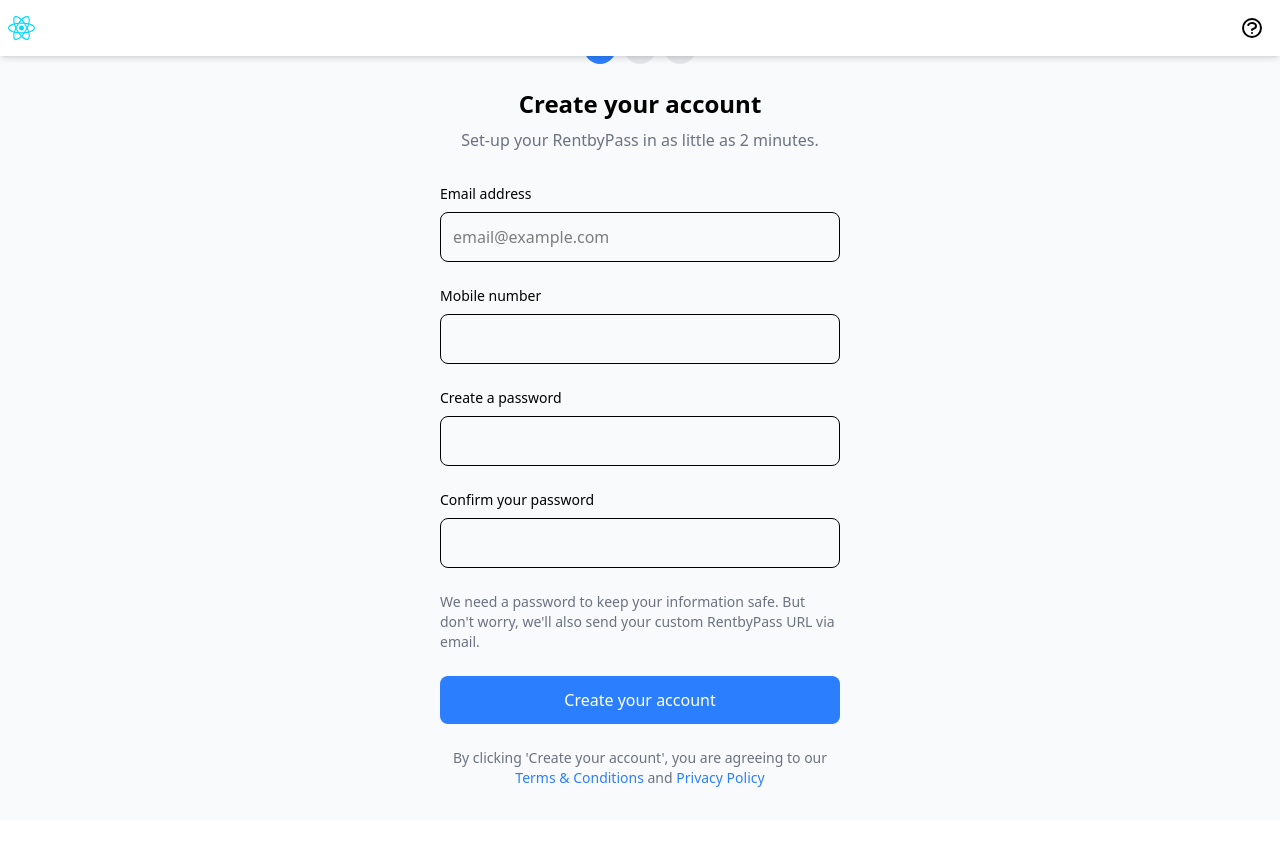
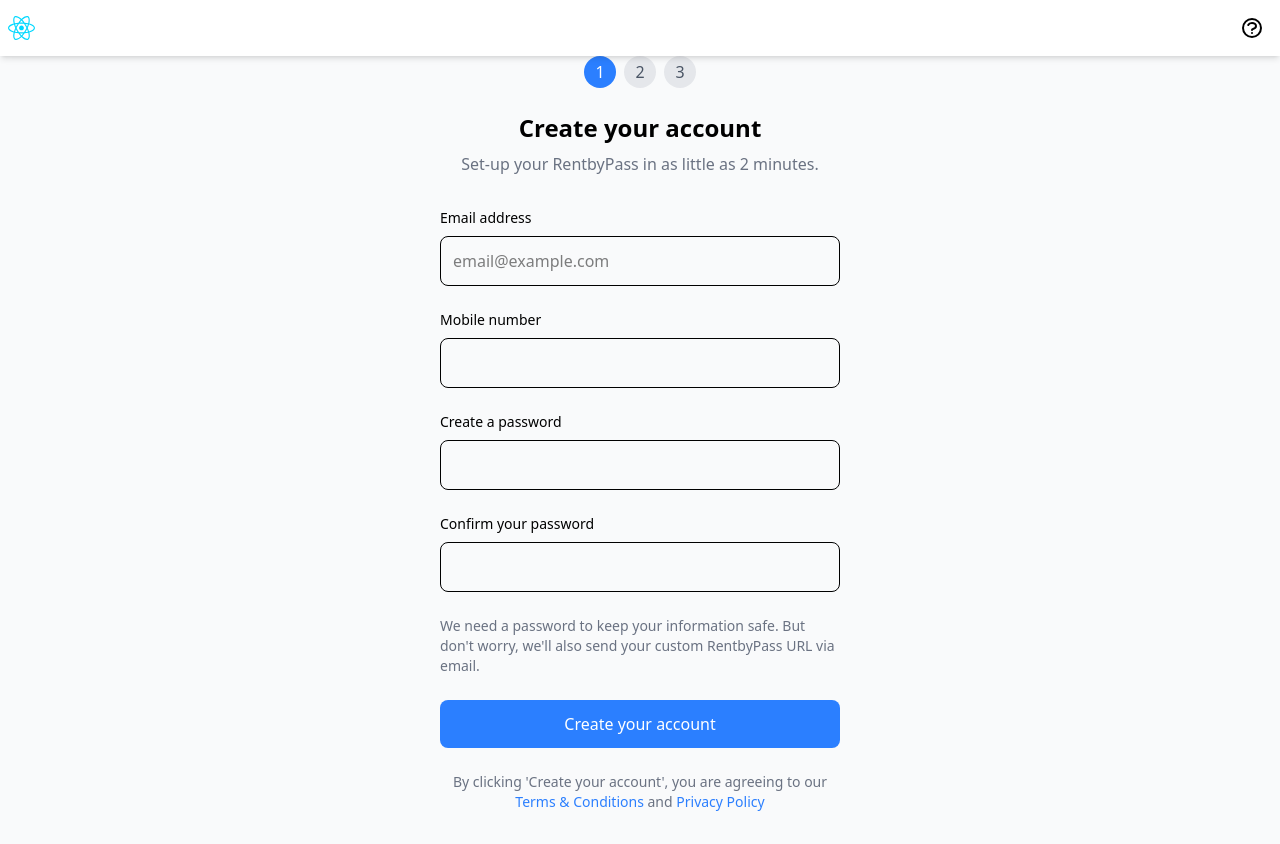
Before and after one commit to Athul-Ramesan/MERN-Signup-form, a React (Vite) app in the folder frontend/: page / in a window 1280 px wide. Before the commit the page ends 820 px from the top, so only its background shows below. Built offline with nearby package versions, Linux system fonts and the light colour scheme.

Commit message:
fix: updated code

```diff
--- a/frontend/src/pages/MultiStepForm.tsx
+++ b/frontend/src/pages/MultiStepForm.tsx
@@ -12,7 +12,7 @@
   const { currentStep } = useSelector((state: RootState) => state.form);
 
   return (
-<div className="min-h-screen bg-gray-50">
+<div className="min-h-screen bg-gray-50 mt-6">
         <FormHeader logo={logo} />
         <div className="container mx-auto py-8">
           <StepIndicator currentStep={currentStep} totalSteps={3} />
```
